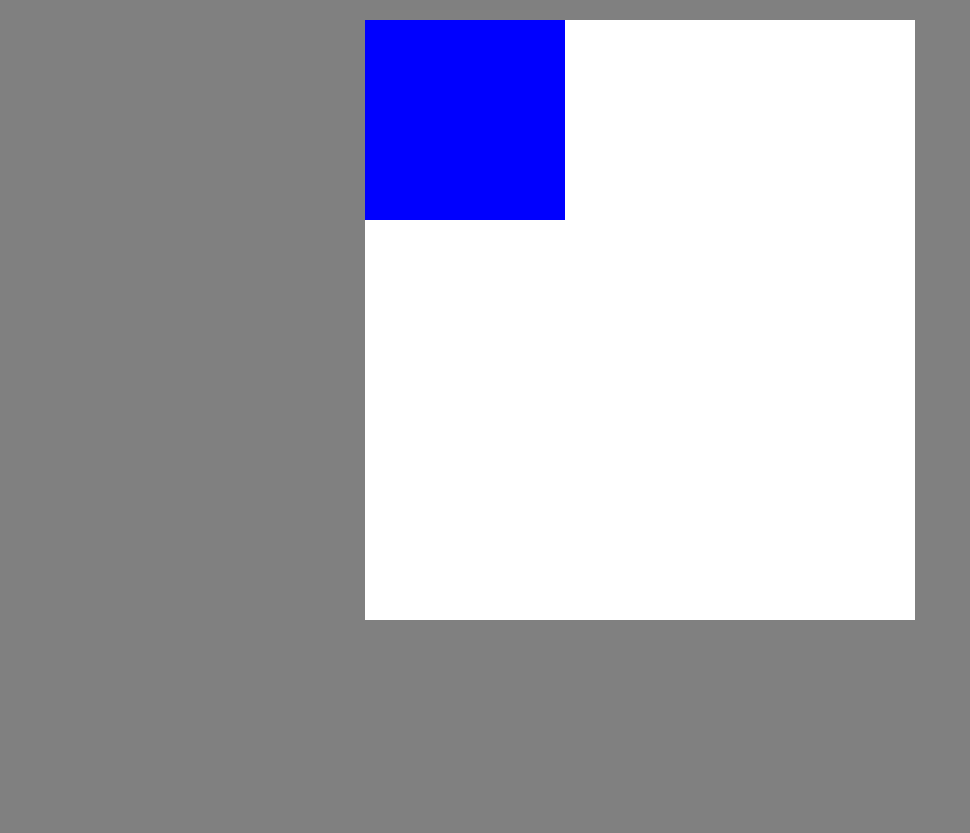
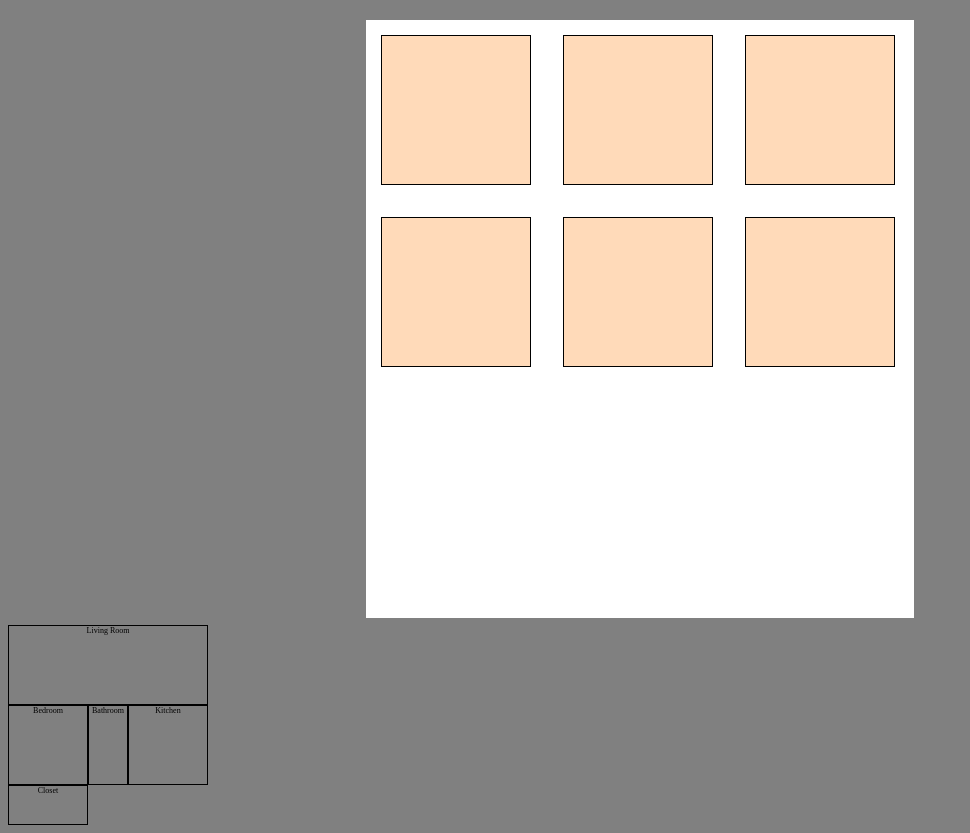
Before and after one commit to Luwat/etch-a-sketch, a plain HTML site: page index.html in a window 1280 px wide. Shown: the part 61-894 px from the top of the page, without its empty margins (0-970 px from the left). Before the commit the page ends 800 px from the top, so only its background shows below. Drawn offline with Linux system fonts and the light colour scheme.

Commit message:
still learning grid

```diff
--- a/css/style.css
+++ b/css/style.css
@@ -1,10 +1,78 @@
+* {
+    box-sizing: border-box;
+}
 body {
     background-color: grey;
 }
-.container {
+.grid-container {
     width: 550px;
     height: 600px;
     margin: auto;
     border: 1px grey solid;
     background-color: white;
+    display: grid;
+    grid-template-columns: 150px 150px 150px;
+    grid-template-rows: 150px 150px;
+    gap: 32px;
+    padding: 15px;
 }
+
+.cards {
+    background-color: peachpuff;
+    border: 1px solid black;
+}
+.add {
+    padding: 0;
+    margin: 0;
+}
+
+.container {
+    display: inline-grid;
+    grid-template: 40px 40px 40px 40px 40px/40px 40px 40px 40px 40px;
+    grid-template-areas:
+    "living-room living-room living-room living-room living-room "
+    "living-room living-room living-room living-room living-room "
+    "bedroom bedroom bathroom kitchen kitchen"
+    "bedroom bedroom bathroom kitchen kitchen"
+    "closet closet . . . ";
+}
+
+.item {
+    background-color: orange;
+    border: 1px solid black;
+    text-align: center;
+}
+
+.first-row {
+    background-color: pink;
+}
+
+.last-column {
+    background-color: lightblue;
+}
+
+.room {
+    border: 1px solid;
+    font-size: 50%;
+    text-align: center;
+}
+
+#living-room {
+    grid-area: living-room;
+}
+
+#kitchen {
+    grid-area: kitchen;
+}
+
+#bedroom {
+    grid-area: bedroom;
+}
+
+#bathroom {
+    grid-area: bathroom;
+}
+
+#closet {
+    grid-area: closet;
+}
--- a/index.html
+++ b/index.html
@@ -12,9 +12,22 @@
         ETCTH A SKETCH
     </h1>
 
+    <div class="grid-container">
+        <div class="cards"></div>
+        <div class="cards"></div>
+        <div class="cards"></div>
+        <div class="cards"></div>
+        <div class="cards"></div>
+        <div class="cards"></div>
+    </div>
     <div class="container">
+        <div class="room" id="living-room">Living Room</div>
+        <div class="room" id="kitchen">Kitchen</div>
+        <div class="room" id="bedroom">Bedroom</div>
+        <div class="room" id="bathroom">Bathroom</div>
+        <div class="room" id="closet">Closet</div>
 
     </div>
-    <script src="script/script.js"></script>
+    <!-- <script src="script/script.js"></script> -->
 </body>
 </html>
--- a/script/script.js
+++ b/script/script.js
@@ -4,4 +4,4 @@ grid.classList.add('.add');
 grid.classList.remove('.remove');
 container.appendChild(grid);
 
-grid.setAttribute('style', 'background: blue; width: 200px; height: 200px')
+grid.setAttribute('style', 'background: blue; width: 200px; height: 200px');
```
